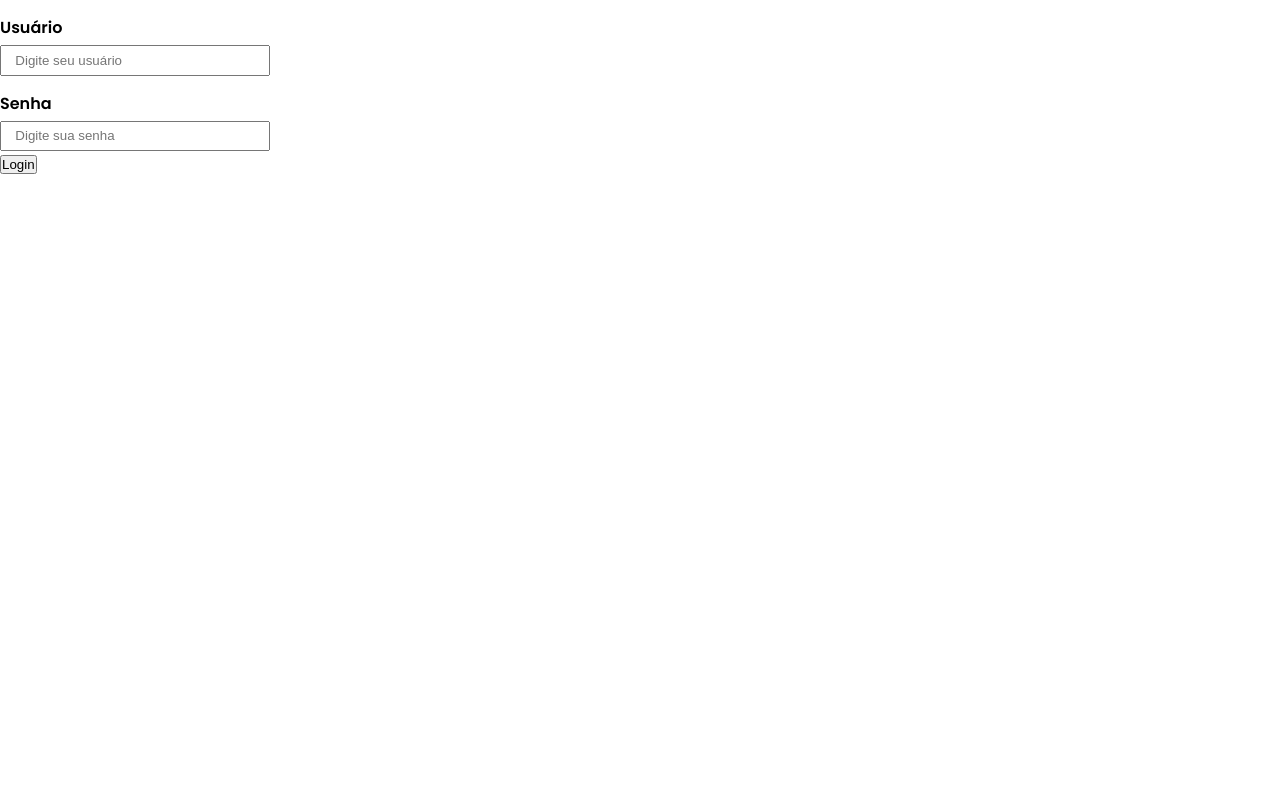
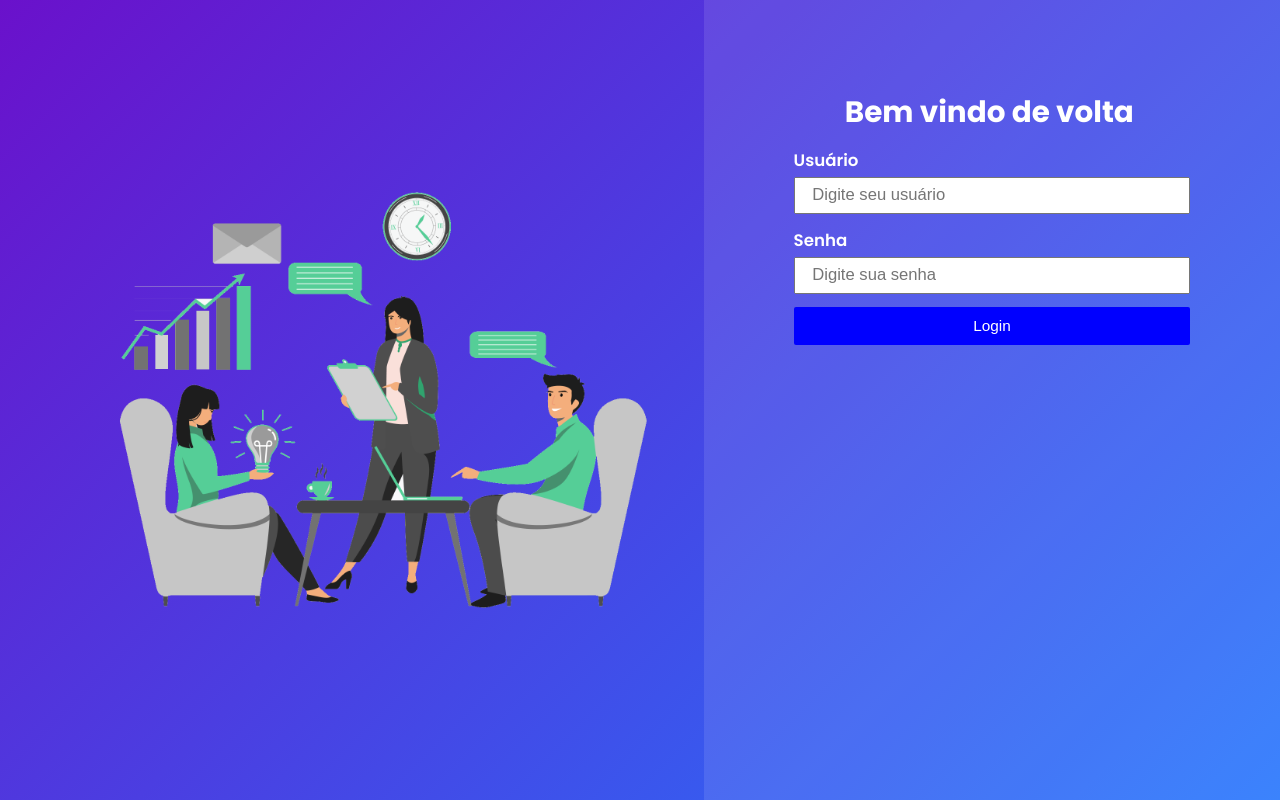
Before and after one commit to DanielFreitassc/Projeto_final_frontend, a React (Vite) app: page /login in a window 1280 px wide. Built offline with nearby package versions, Linux system fonts and the light colour scheme.

Commit message:
Feat: fiz os estilos da teal de login

```diff
--- a/src/components/Form/Input/styles.tsx
+++ b/src/components/Form/Input/styles.tsx
@@ -1,18 +1,21 @@
 import styled from "styled-components";
 
 export const InputContainer = styled.div`
-  margin-top: 15px;
+  margin-top: 1.1vw;
 `;
 
 export const StyledInput = styled.input`
   width: 100%;
   height: 2em;
-  padding: 1em;
-  margin-top: 5px;
+  padding: 1.3vw;
+  margin-top: 0.3vw;
+  font-size: 1.3vw;
 `;
 
 export const StyledLabel = styled.label`
   font-weight: 600;
+  color: white;
+  font-size: 1.3vw;
 `;
 
 export const HelperTextStyled = styled.p`
--- a/src/screens/Login/index.tsx
+++ b/src/screens/Login/index.tsx
@@ -1,16 +1,14 @@
 
 import { Navigate } from 'react-router-dom';
 import { InputForm } from '../../components/Form/Input';
-import { ContainerLogin, FormContainer, FormContent } from './style';
+import { ButtonLogin, ContainerImage, ContainerLogin, FormContainer, FormContent, ImageContent, TitleLogin } from './style';
 import { useState } from 'react';
 import { useAuth } from '../../context/AuthProvider/useAuth';
-
 export const Login = () => {
     const [login, setLogin] = useState<string>("");
     const [password, setPassword] = useState<string>("");
     const [isAuthenticated, setIsAuthenticated] = useState<boolean>(false);
     const auth = useAuth();
-
     const handleSubmit = async (e: React.FormEvent<HTMLFormElement>) => {
         e.preventDefault();
 
@@ -36,7 +34,11 @@ export const Login = () => {
     return (
         <ContainerLogin>
             <FormContainer>
+                <ContainerImage>
+                <ImageContent src="./images/login.png" alt="" />
+                </ContainerImage>
                 <FormContent onSubmit={handleSubmit}>
+                    <TitleLogin>Bem vindo de volta</TitleLogin>
                     <InputForm
                         type="email"
                         name="username"
@@ -51,7 +53,7 @@ export const Login = () => {
                         placeholder="Digite sua senha"
                         onChange={handlePasswordChange}
                     />
-                    <button type="submit">Login</button>
+                    <ButtonLogin type="submit">Login</ButtonLogin>
                 </FormContent>
             </FormContainer>
         </ContainerLogin>
--- a/src/screens/Login/style.ts
+++ b/src/screens/Login/style.ts
@@ -1,11 +1,48 @@
 import styled from "styled-components";
 
 export const ContainerLogin = styled.div`
-    display: flex;
     width: 100%;
     height: 100vh;
 `
 export const FormContainer = styled.div`
+    display: flex;
+    justify-content: flex-end;
+    align-items: center;
+    height: 100vh;
+    background-color: blue;
+    background: linear-gradient(135deg, #6a11cb 0%, #2575fc 100%);
 `
+export const ContainerImage = styled.div`
+    display: flex;
+    justify-content: center;
+    height: 45vw;
+    width: 50vw;
+`
+export const ImageContent = styled.img`
+    object-fit: contain;
+`
+
 export const FormContent = styled.form`
+    display: flex;
+    padding: 7vw;
+    display: flex;
+    flex-direction: column;
+    height: 100vh;
+    width: 45vw;
+    background-color: rgba(255, 255, 255, 0.1);
 `
+export const TitleLogin  = styled.h1`
+    color: white;
+    margin-left: 4vw;
+    font-size: 2.3vw;
+`
+
+export const ButtonLogin = styled.button`
+    font-size: 1.2vw;
+    border-radius: 2px;
+    height: 3vw;
+    margin-top: 1vw;
+    border: none;
+    background-color: blue;
+    color: white;
+`
```
Also changed, not shown: public/images/login.png (added).
